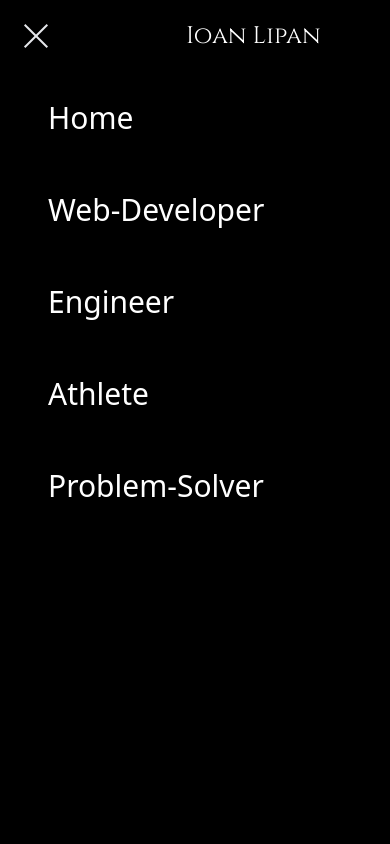
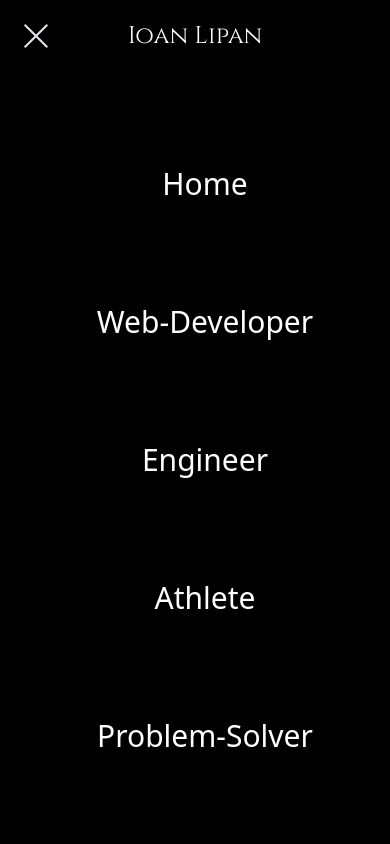
Before and after one commit to IoanLipan/ioanlipan, a Vue app: page / in a window 390 px wide. Both pictures are taken after a click on the element 36 px from the left and 36 px from the top of the page. Shown: the top 844 px of the page. Built offline with nearby package versions, Linux system fonts and the light colour scheme.

Commit message:
fix header fixed position

```diff
--- a/src/components/appHeader.vue
+++ b/src/components/appHeader.vue
@@ -1,28 +1,37 @@
 <template>
   <nav class="h-[72px] md:h-20">
     <div class="w-full fixed bg-black p-5 text-white">
-      <div class="grid grid-cols-3 items-center">
+      <div class="grid grid-cols-4 items-center">
         <div class="space-y-2 w-8 ease-in transition-all duration-500" @click="toggleMenu">
-          <div :class="['h-0.5 bg-gray-200 transition-all duration-400',
-            showMenu ? 'rotate-45 translate-y-[5px]' : '']" />
-          <div :class="['h-0.5 bg-gray-200 transition-all duration-300',
-            showMenu ? 'hidden' : '']" />
-          <div :class="['h-0.5 bg-gray-200 transition-all duration-400',
-            showMenu ? '-rotate-45 -translate-y-[5px]' : '']" />
+          <div
+            :class="[
+              'h-0.5 bg-gray-200 transition-all duration-400',
+              showMenu ? 'rotate-45 translate-y-[5px]' : '',
+            ]"
+          />
+          <div
+            :class="['h-0.5 bg-gray-200 transition-all duration-300', showMenu ? 'hidden' : '']"
+          />
+          <div
+            :class="[
+              'h-0.5 bg-gray-200 transition-all duration-400',
+              showMenu ? '-rotate-45 -translate-y-[5px]' : '',
+            ]"
+          />
         </div>
-        <h1 class="font-cinzel text-2xl md:text-4xl col-span-2 md:col-span-1 text-center">
-          Ioan Lipan
-        </h1>
+        <h1 class="font-cinzel text-2xl md:text-4xl col-span-2 text-center">Ioan Lipan</h1>
       </div>
-      <div v-show="showMenu" class="h-[92vh] z-50 md:max-w-[40vw]">
-        <div class="h-full flex flex-col gap-10 text-3xl pl-5">
-          <div></div>
-          <HeaderMenuItem title="Home" link="/" @click="closeMenu" />
-          <HeaderMenuItem title="Web-Developer" link="/web-dev" @click="closeMenu" />
-          <HeaderMenuItem title="Engineer" link="/engineer" @click="closeMenu" />
-          <HeaderMenuItem title="Athlete" link="/athlete" @click="closeMenu" />
-          <HeaderMenuItem title="Problem-Solver" link="/problem-solver" @click="closeMenu" />
-        </div>
+    </div>
+    <div
+      v-show="showMenu"
+      class="h-[92vh] top-[72px] fixed z-50 bg-black md:bg-opacity-90
+      text-white w-full md:w-[36vw] xl:w-[20vw] px-6" >
+      <div class="h-full flex flex-col justify-evenly text-3xl pl-5 text-center md:text-left">
+        <HeaderMenuItem title="Home" link="/" @click="closeMenu" />
+        <HeaderMenuItem title="Web-Developer" link="/web-dev" @click="closeMenu" />
+        <HeaderMenuItem title="Engineer" link="/engineer" @click="closeMenu" />
+        <HeaderMenuItem title="Athlete" link="/athlete" @click="closeMenu" />
+        <HeaderMenuItem title="Problem-Solver" link="/problem-solver" @click="closeMenu" />
       </div>
     </div>
   </nav>
```
